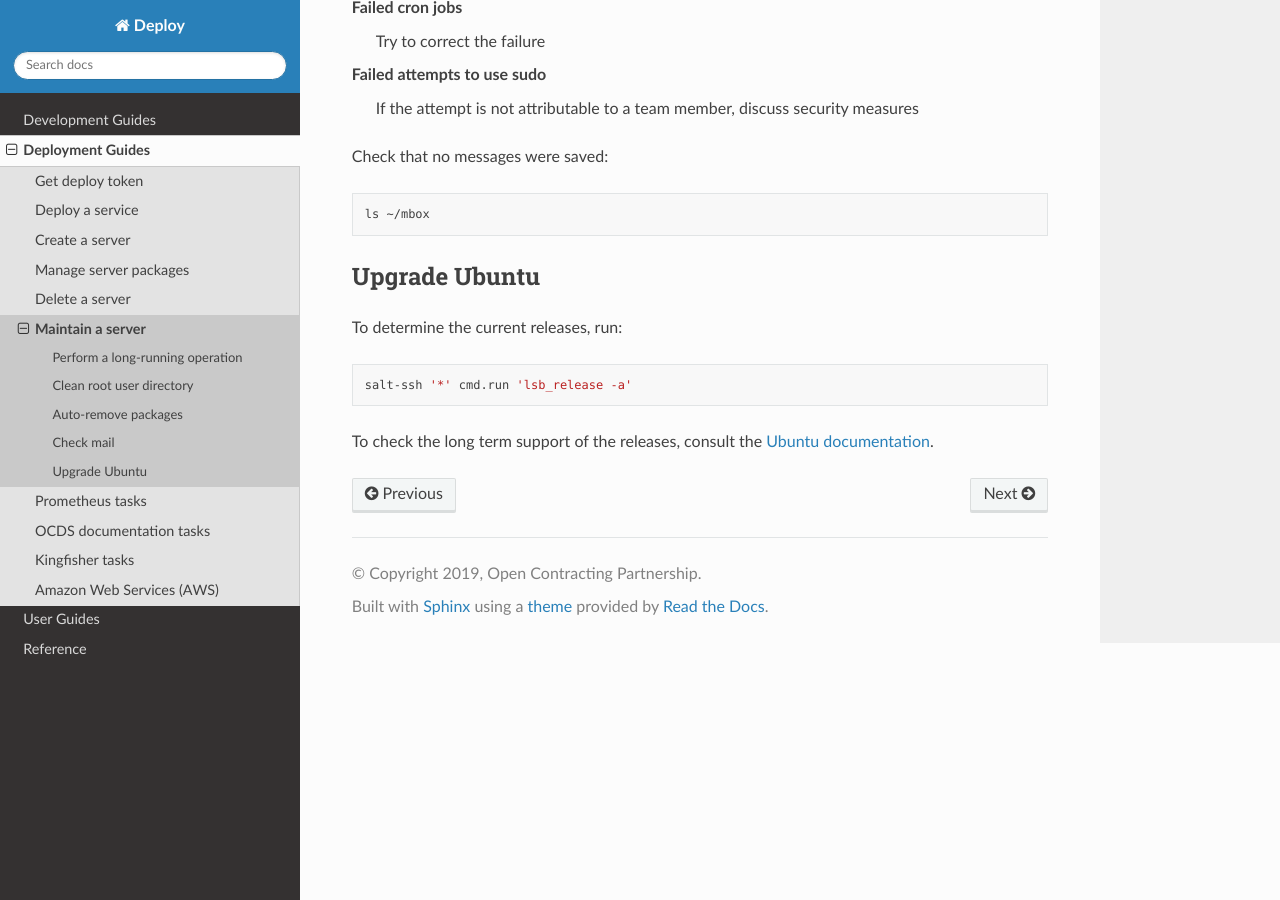
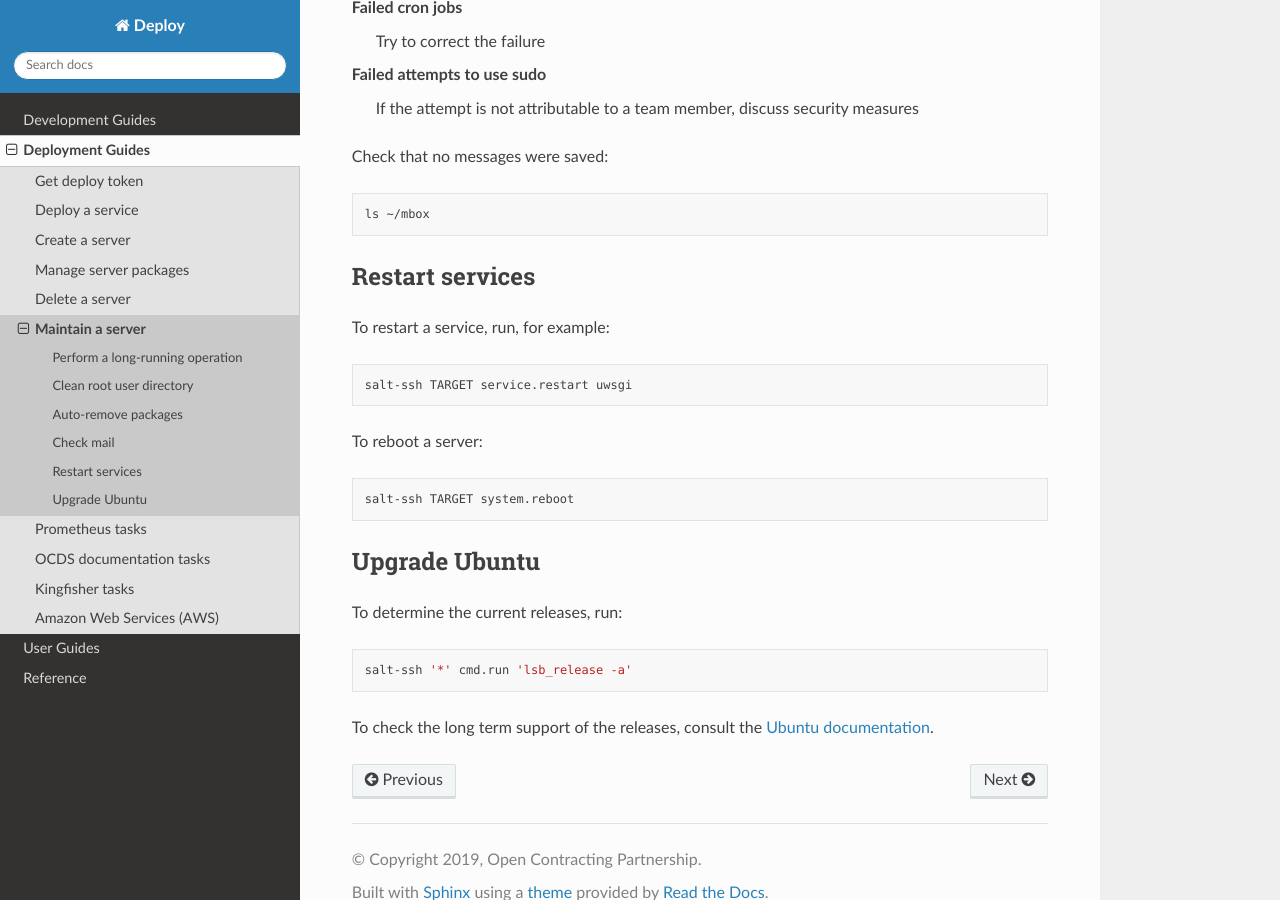
Before and after one commit to open-contracting/deploy, a Sphinx documentation site: the page built from docs/deploy/maintain.rst, in a window 1280 px wide and 900 px high, scrolled down 2146 px. Built offline with Sphinx 7.4.7 and the Read the Docs theme 2.0.0, drawn with Linux system fonts in a browser that asks for light colours.

Commit message:
maintain.rst: Add Restart services section

```diff
--- a/docs/deploy/maintain.rst
+++ b/docs/deploy/maintain.rst
@@ -109,6 +109,21 @@ Check that no messages were saved:
 
     ls ~/mbox
 
+Restart services
+----------------
+
+To restart a service, run, for example:
+
+.. code-block:: bash
+
+   salt-ssh TARGET service.restart uwsgi
+
+To reboot a server:
+
+.. code-block:: bash
+
+   salt-ssh TARGET system.reboot
+
 Upgrade Ubuntu
 --------------
 
--- a/docs/use/prometheus.rst
+++ b/docs/use/prometheus.rst
@@ -10,7 +10,7 @@ The landing page lets you query the collected data. For example:
 
 * `Load averages <https://monitor.prometheus.open-contracting.org/graph?g0.range_input=8w&g0.stacked=0&g0.expr=node_load15%20%2F%20count(count(node_cpu_seconds_total)%20without%20(mode))%20without%20(cpu)&g0.tab=0>`__
 * `Blocked processes <https://monitor.prometheus.open-contracting.org/graph?g0.range_input=8w&g0.stacked=0&g0.expr=node_procs_blocked&g0.tab=0>`__
-* `Disk usage  <https://monitor.prometheus.open-contracting.org/graph?g0.range_input=8w&g0.stacked=0&g0.expr=1%20-%20node_filesystem_avail_bytes%20%2F%20node_filesystem_size_bytes%20%7Bmountpoint%20!~%20%22%2F(boot%7Crun).*%22%7D&g0.tab=0>`__
+* `Disk usage  <https://monitor.prometheus.open-contracting.org/graph?g0.range_input=8w&g0.stacked=0&g0.expr=1%20-%20node_filesystem_avail_bytes%20%2F%20node_filesystem_size_bytes%20%7Bmountpoint%3D%22%2F%22%7D&g0.tab=0>`__
 * `Disk I/O <https://monitor.prometheus.open-contracting.org/graph?g0.range_input=8w&g0.stacked=0&g0.expr=SUM(%7B__name__%3D~%22node_disk_io.*%22%7D)%20without%20(device)&g0.tab=0>`__
 * `I/O wait <https://monitor.prometheus.open-contracting.org/graph?g0.range_input=8w&g0.stacked=0&g0.expr=SUM(node_cpu_seconds_total%7Bmode%3D%22iowait%22%7D)%20without%20(cpu)&g0.tab=0>`__
 * `RAM usage <https://monitor.prometheus.open-contracting.org/graph?g0.range_input=8w&g0.stacked=0&g0.expr=1%20-%20node_memory_MemAvailable_bytes%20%2F%20node_memory_MemTotal_bytes&g0.tab=0>`__
```
